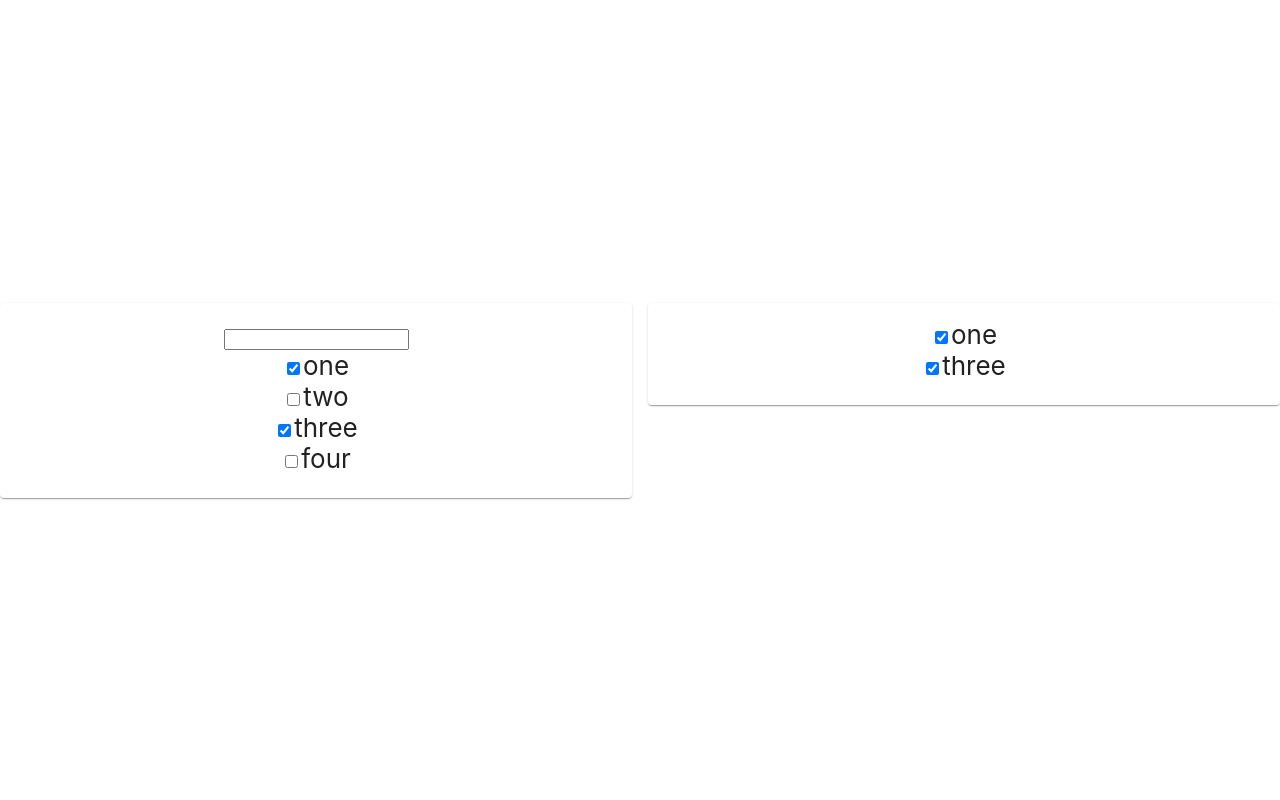
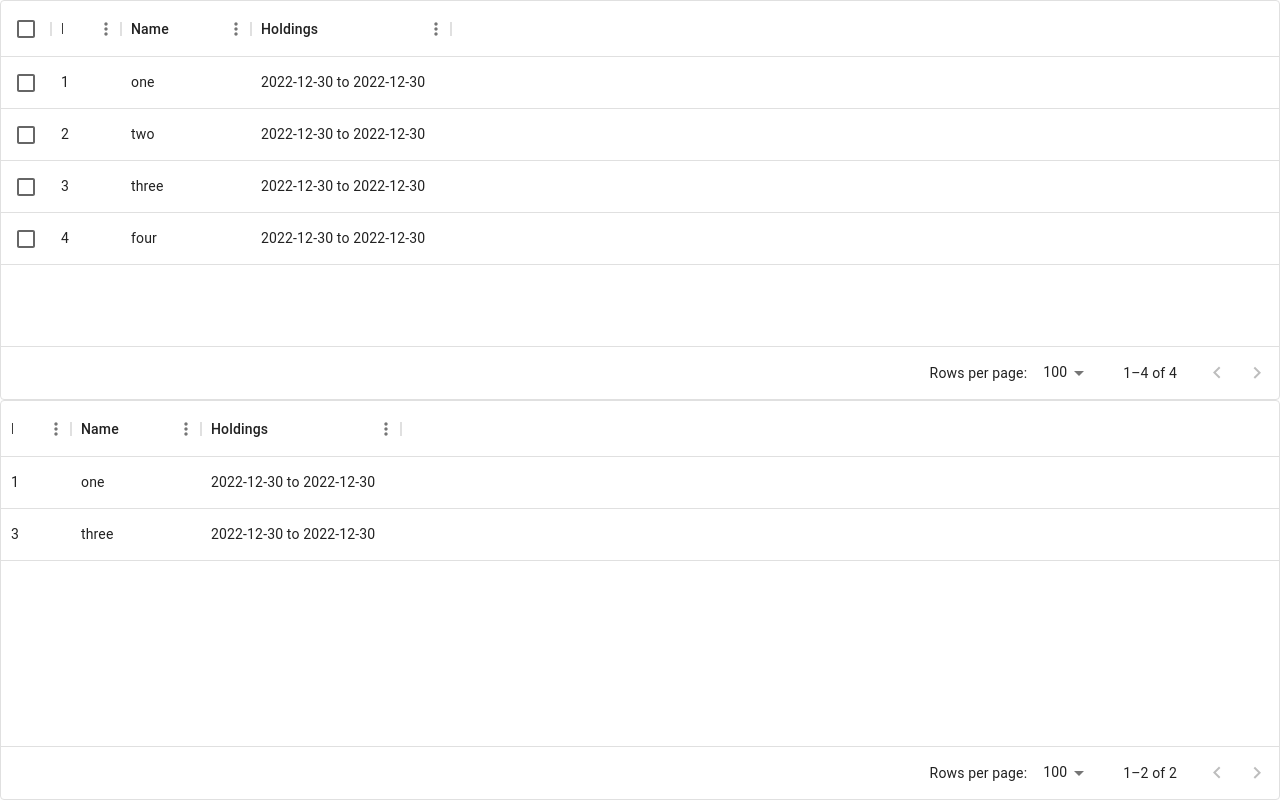
Before and after one commit to timofeysie/vite-rtk, a React (Vite) app: page / in a window 1280 px wide. Built offline with nearby package versions, Linux system fonts and the light colour scheme.

Commit message:
fourth iteration

```diff
--- a/package.json
+++ b/package.json
@@ -16,6 +16,7 @@
   "dependencies": {
     "@emotion/styled": "^11.11.0",
     "@mui/material": "^5.13.6",
+    "@mui/x-data-grid": "^6.9.2",
     "@reduxjs/toolkit": "^1.8.1",
     "react": "^18.2.0",
     "react-dom": "^18.2.0",
--- a/src/App.tsx
+++ b/src/App.tsx
@@ -2,12 +2,15 @@ import logo from "./logo.svg"
 import { Counter } from "./features/counter/Counter"
 import { ParentComponent } from "./features/funds/ParentComponent"
 import "./App.css"
+import data from "./features/funds/data.json";
 
 function App() {
+  const selectedIds = [1, 3];
+
   return (
     <div className="App">
       <header className="App-header">
-        <ParentComponent />
+        <ParentComponent fundList={data} selectedIds={selectedIds} />
         {/* <Counter /> */}
       </header>
     </div>
--- /dev/null
+++ b/src/features/funds/Fund.ts
@@ -0,0 +1,6 @@
+export type Fund = {
+    id: number;
+    name: string;
+    holdings: string;
+    selected: boolean;
+};
--- a/src/features/funds/MainList.tsx
+++ b/src/features/funds/MainList.tsx
@@ -1,47 +1,35 @@
-import React, { useState } from "react"
+import * as React from 'react';
+import { DataGrid, GridColDef, GridRowId } from '@mui/x-data-grid';
+import { Fund } from './Fund';
 
-interface MainListProps {
-  data: any[]
-  onItemSelect: (id: number) => void
-  onItemDeselect: (id: number) => void
-  selectedItems: any[]
-}
+type Props = {
+  fundList: Fund[];
+  onSelectionChange: (ids: number[]) => void;
+};
 
-export const MainList = ({
-  data,
-  onItemSelect,
-  onItemDeselect,
-  selectedItems,
-}: MainListProps) => {
-  const [searchTerm, setSearchTerm] = useState("")
+const columns: GridColDef[] = [
+  { field: 'id', headerName: 'ID', width: 70 },
+  { field: 'name', headerName: 'Name', width: 130 },
+  { field: 'holdings', headerName: 'Holdings', width: 200 },
+];
 
-  const handleSearchChange = (event: React.ChangeEvent<HTMLInputElement>) => {
-    setSearchTerm(event.target.value)
-  }
+export const MainList = ({ fundList, onSelectionChange }: Props) => {
+  const [selectionModel, setSelectionModel] = React.useState<GridRowId[]>([]);
 
-  const filteredData = data.filter((item) =>
-    item.name.toLowerCase().includes(searchTerm.toLowerCase()),
-  )
+  const handleSelectionChange = (newSelectionModel: GridRowId[]) => {
+    setSelectionModel(newSelectionModel);
+    onSelectionChange(newSelectionModel.map(Number));
+  };
 
   return (
-    <div>
-      <input type="text" value={searchTerm} onChange={handleSearchChange} />
-      {filteredData.map((item) => (
-        <div key={item.id}>
-          <input
-            type="checkbox"
-            checked={selectedItems.some(
-              (selectedItem) => selectedItem.id === item.id,
-            )}
-            onChange={() =>
-              selectedItems.some((selectedItem) => selectedItem.id === item.id)
-                ? onItemDeselect(item.id)
-                : onItemSelect(item.id)
-            }
-          />
-          {item.name}
-        </div>
-      ))}
+    <div style={{ height: 400, width: '100%' }}>
+      <DataGrid
+        rows={fundList}
+        columns={columns}
+        checkboxSelection
+        onRowSelectionModelChange={handleSelectionChange}
+        rowSelectionModel={selectionModel}
+      />
     </div>
-  )
-}
+  );
+};
--- a/src/features/funds/ParentComponent.tsx
+++ b/src/features/funds/ParentComponent.tsx
@@ -1,50 +1,30 @@
-import React, { useState } from "react"
-import { MainList } from "./MainList"
-import { SelectedItemsList } from "./SelectedItemsList"
-import data from "./data.json"
-import { Card, CardContent, Grid } from "@mui/material"
+import * as React from 'react';
+import { MainList } from './MainList';
+import { SelectedItemsList } from './SelectedItemsList';
+import { Fund } from './Fund';
 
-export const ParentComponent = () => {
-  const [selectedItems, setSelectedItems] = useState(
-    data.filter((item) => item.selected),
-  )
+type Props = {
+  fundList: Fund[];
+  selectedIds: number[];
+};
 
-  const handleItemSelect = (id: number) => {
-    const selectedItem = data.find((item) => item.id === id)
-    const sameItemExists = selectedItems.some((item) => item.id === id);
-    if (selectedItem && !sameItemExists) {
-      setSelectedItems([...selectedItems, selectedItem])
-    }
-  }
+export const ParentComponent = ({ fundList, selectedIds }: Props) => {
+  const [selectedFunds, setSelectedFunds] = React.useState<Fund[]>([]);
 
-  const handleItemDeselect = (id: number) => {
-    setSelectedItems(selectedItems.filter((item) => item.id !== id))
-  }
+  React.useEffect(() => {
+    const newSelectedFunds = fundList.filter((fund) => selectedIds.includes(fund.id));
+    setSelectedFunds(newSelectedFunds);
+  }, [fundList, selectedIds]);
+
+  const handleSelectionChange = (ids: number[]) => {
+    const newSelectedFunds = fundList.filter((fund) => ids.includes(fund.id));
+    setSelectedFunds(newSelectedFunds);
+  };
 
   return (
-    <Grid container spacing={2}>
-      <Grid item xs={6}>
-        <Card>
-          <CardContent>
-            <MainList
-              data={data}
-              onItemSelect={handleItemSelect}
-              onItemDeselect={handleItemDeselect}
-              selectedItems={selectedItems}
-            />
-          </CardContent>
-        </Card>
-      </Grid>
-      <Grid item xs={6}>
-        <Card>
-          <CardContent>
-            <SelectedItemsList
-              data={selectedItems}
-              onItemDeselect={handleItemDeselect}
-            />
-          </CardContent>
-        </Card>
-      </Grid>
-    </Grid>
-  )
-}
+    <>
+      <MainList fundList={fundList} onSelectionChange={handleSelectionChange} />
+      <SelectedItemsList fundList={selectedFunds} />
+    </>
+  );
+};
--- a/src/features/funds/SelectedItemsList.tsx
+++ b/src/features/funds/SelectedItemsList.tsx
@@ -1,26 +1,21 @@
-import React from "react"
+import * as React from 'react';
+import { DataGrid, GridColDef } from '@mui/x-data-grid';
+import { Fund } from './Fund';
 
-interface SelectedItemsListProps {
-  data: any[]
-  onItemDeselect: (id: number) => void
-}
+type Props = {
+  fundList: Fund[];
+};
 
-export const SelectedItemsList = ({
-  data,
-  onItemDeselect,
-}: SelectedItemsListProps) => {
+const columns: GridColDef[] = [
+  { field: 'id', headerName: 'ID', width: 70 },
+  { field: 'name', headerName: 'Name', width: 130 },
+  { field: 'holdings', headerName: 'Holdings', width: 200 },
+];
+
+export const SelectedItemsList = ({ fundList }: Props) => {
   return (
-    <div>
-      {data.map((item) => (
-        <div key={item.id}>
-          <input
-            type="checkbox"
-            checked={true}
-            onChange={() => onItemDeselect(item.id)}
-          />
-          {item.name}
-        </div>
-      ))}
+    <div style={{ height: 400, width: '100%' }}>
+      <DataGrid rows={fundList} columns={columns} />
     </div>
-  )
-}
+  );
+};
```
Also changed, not shown: 2 other files (tests, documents, lock files or other folders).
